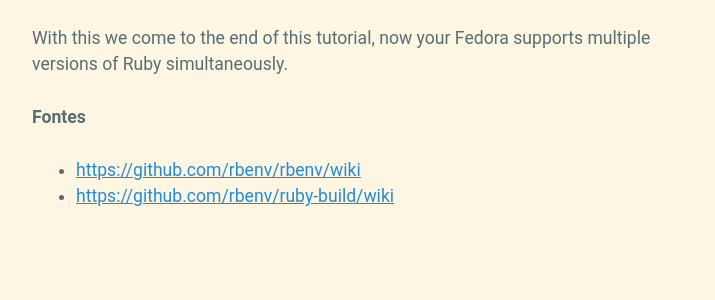
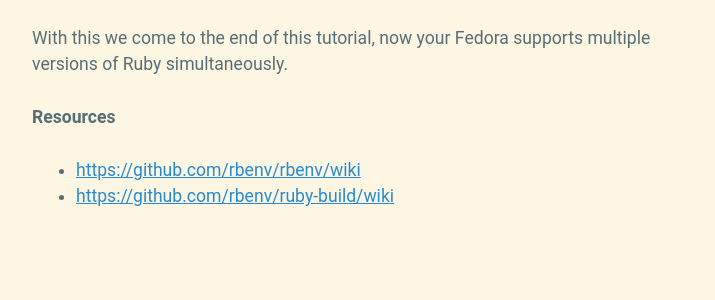
Before and after one commit to rafaelmoraes/blog, a Jekyll site: the page built from _posts/en/2018-05-20-install-ruby-with-rbenv-on-fedora.md, in a window 1280 px wide and 900 px high, scrolled down 2546 px. Shown: the part 482-782 px from the top of the window, without its empty margins (282-997 px from the left). Built offline with Jekyll 4.4.1, drawn with Linux system fonts in a browser that asks for light colours; comment, search, counter and statistics services are not loaded.

Commit message:
fix translate errors

```diff
--- a/_posts/en/2018-05-20-install-ruby-with-rbenv-on-fedora.md
+++ b/_posts/en/2018-05-20-install-ruby-with-rbenv-on-fedora.md
@@ -104,7 +104,7 @@
 
 With this we come to the end of this tutorial, now your Fedora supports multiple versions of Ruby simultaneously.
 
-### Fontes
+### Resources
 
 * [https://github.com/rbenv/rbenv/wiki](https://github.com/rbenv/rbenv/wiki)
 * [https://github.com/rbenv/ruby-build/wiki](https://github.com/rbenv/ruby-build/wiki)
```
Also changed, not shown: _posts/en/2018-05-24-configure-https-for-custom-domain-on-github-pages.md (+1 -1 lines).
